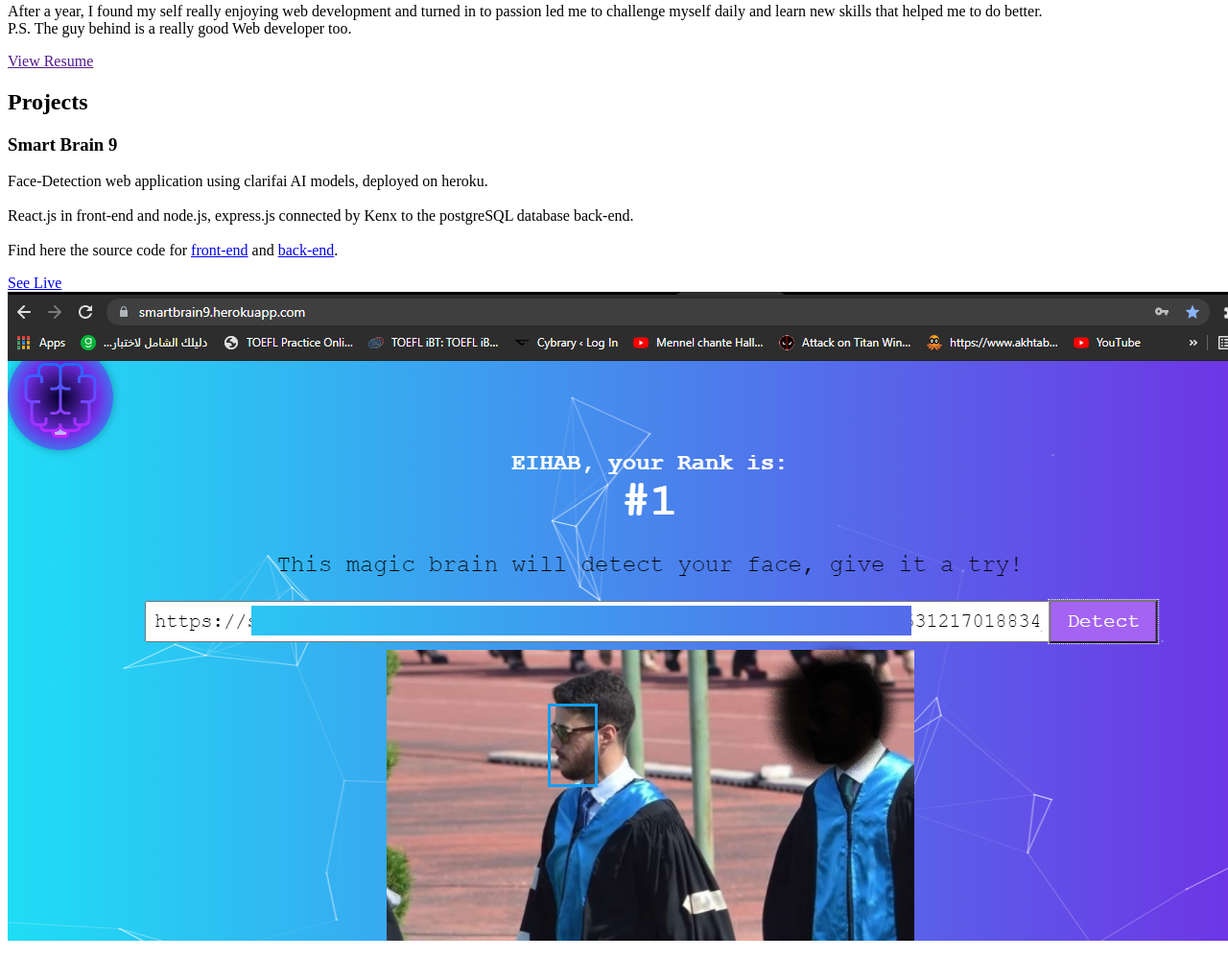
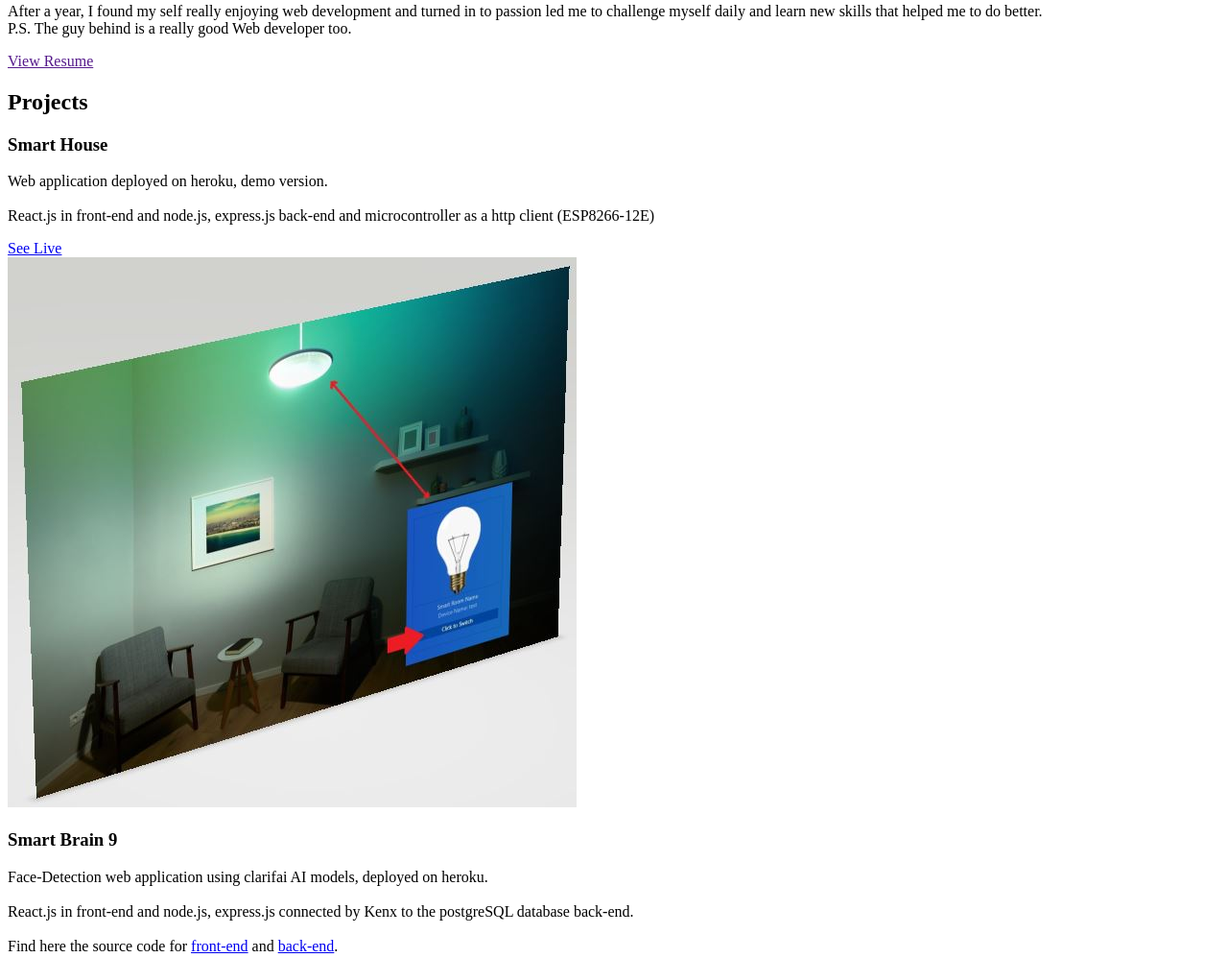
Before and after one commit to eihabobeidat/portfolio, a website: page src/template.html in a window 1280 px wide. Shown: the part 478-1476 px from the top of the page at 96% size. Drawn offline with nearby package versions, Linux system fonts and the light colour scheme.

Commit message:
updating resume and projects

```diff
--- a/src/template.html
+++ b/src/template.html
@@ -93,6 +93,45 @@
       <div class="container">
         <div class="project-wrapper">
           <h2 class="section-title dark-blue-text">Projects</h2>
+
+          <!-- Each .row is a project -->
+          <div class="row">
+            <div class="col-lg-4 col-sm-12">
+              <div class="project-wrapper__text">
+                <h3 class="project-wrapper__text-title">Smart House</h3>
+                <div>
+                  <p class="mb-4">
+                    Web application deployed on heroku, demo version.
+                    <br/>
+                    <br/>
+                    React.js in front-end and node.js, express.js back-end and microcontroller as a http client (ESP8266-12E)
+                  </p>
+                </div>
+                <a
+                  rel="noreferrer"
+                  target="_blank"
+                  class="cta-btn cta-btn--hero"
+                  href="https://smart-house-cli.herokuapp.com/"
+                >
+                  See Live
+                </a>
+              </div>
+            </div>
+            <div class="col-lg-8 col-sm-12">
+              <div class="project-wrapper__image">
+                <a rel="noreferrer" href="https://smartbrain9.herokuapp.com/" target="_blank">
+                  <div data-tilt class="thumbnail rounded js-tilt">
+                    <img
+                      alt="Project Image"
+                      class="img-fluid"
+                      src="assets/shp.jpg"
+                    />
+                  </div>
+                </a>
+              </div>
+            </div>
+          </div>
+          <!-- /END Project -->
 
           <!-- Each .row is a project -->
           <div class="row">
```
Also changed, not shown: src/assets/shp.jpg (added), 1 other file.
